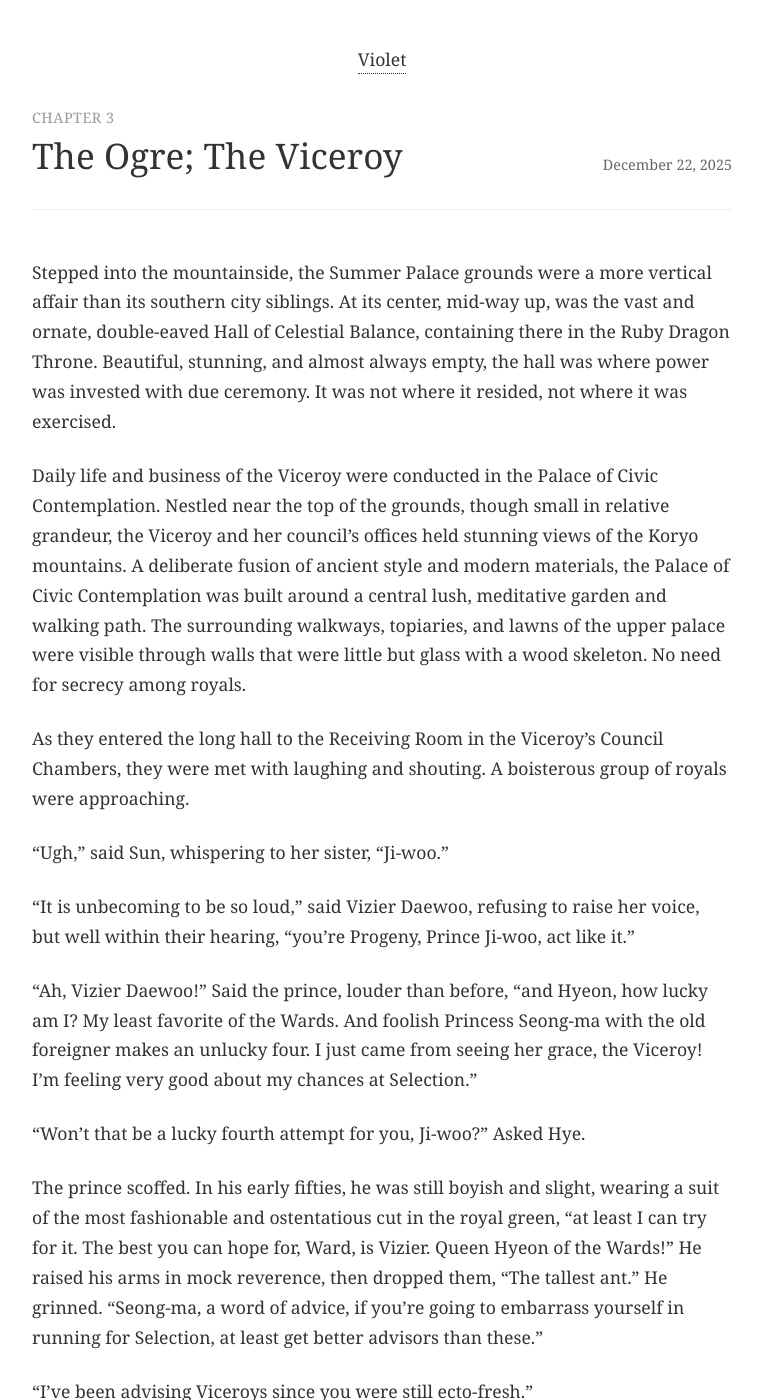
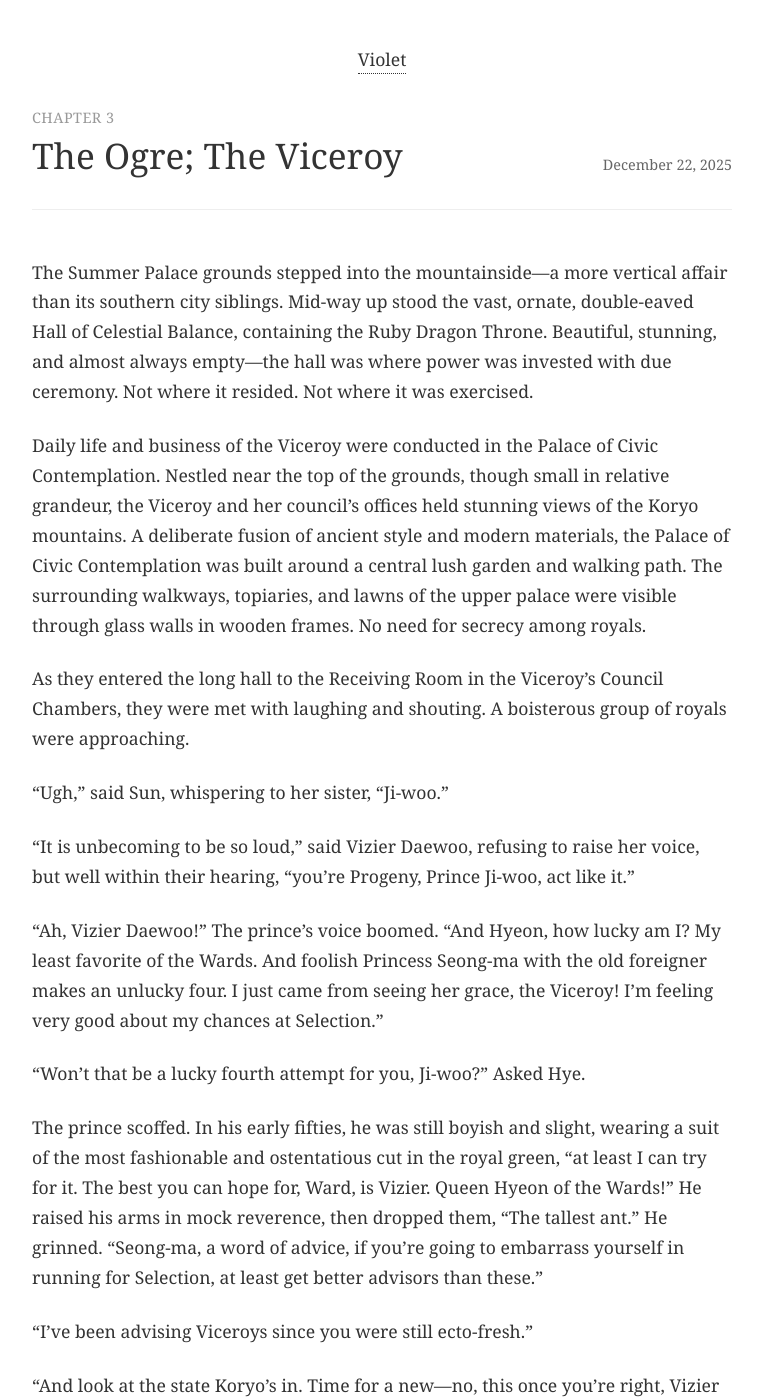
Before and after one commit to kmunki/kmunki.github.io, a Jekyll site: the page built from _fiction/violet/013-chapter-03.md, in a window 1280 px wide and 1400 px high, scrolled down 243 px. Shown: the whole window, without its empty margins (258-1020 px from the left). Built offline with Jekyll 4.4.1, drawn with Linux system fonts in a browser that asks for light colours; some of the changed text lies outside the part shown.

Commit message:
Polish Ch 3: Structure, geography, rhythm
Applied 7 improvements:
- Opening geography: subject-first construction
- Hall description: fragment rhythm for emphasis
- Palace description: cleaner glass wall phrasing
- Ji-woo entrance: active verb 'boomed'
- Sun's dismissal: tightened rhythm
- Technical fixes: 'did earned' → 'earned', dialogue tags

Preserved free-indirect discourse and voice.

🤖 Generated with [Claude Code](https://claude.com/claude-code)

Co-Authored-By: Claude <noreply@anthropic.com>

```diff
--- a/_fiction/violet/013-chapter-03.md
+++ b/_fiction/violet/013-chapter-03.md
@@ -7,9 +7,9 @@ permalink: /fiction/violet/chapter-03/
 act: 1
 date: December 22, 2025
 ---
-Stepped into the mountainside, the Summer Palace grounds were a more vertical affair than its southern city siblings. At its center, mid-way up, was the vast and ornate, double-eaved Hall of Celestial Balance, containing there in the Ruby Dragon Throne. Beautiful, stunning, and almost always empty, the hall was where power was invested with due ceremony. It was not where it resided, not where it was exercised.
+The Summer Palace grounds stepped into the mountainside—a more vertical affair than its southern city siblings. Mid-way up stood the vast, ornate, double-eaved Hall of Celestial Balance, containing the Ruby Dragon Throne. Beautiful, stunning, and almost always empty—the hall was where power was invested with due ceremony. Not where it resided. Not where it was exercised.
 
-Daily life and business of the Viceroy were conducted in the Palace of Civic Contemplation. Nestled near the top of the grounds, though small in relative grandeur, the Viceroy and her council’s offices held stunning views of the Koryo mountains. A deliberate fusion of ancient style and modern materials, the Palace of Civic Contemplation was built around a central lush, meditative garden and walking path. The surrounding walkways, topiaries, and lawns of the upper palace were visible through walls that were little but glass with a wood skeleton. No need for secrecy among royals.
+Daily life and business of the Viceroy were conducted in the Palace of Civic Contemplation. Nestled near the top of the grounds, though small in relative grandeur, the Viceroy and her council's offices held stunning views of the Koryo mountains. A deliberate fusion of ancient style and modern materials, the Palace of Civic Contemplation was built around a central lush garden and walking path. The surrounding walkways, topiaries, and lawns of the upper palace were visible through glass walls in wooden frames. No need for secrecy among royals.
 
 As they entered the long hall to the Receiving Room in the Viceroy’s Council Chambers, they were met with laughing and shouting. A boisterous group of royals were approaching.
 
@@ -17,7 +17,7 @@ As they entered the long hall to the Receiving Room in the Viceroy’s Council C
 
 “It is unbecoming to be so loud,” said Vizier Daewoo, refusing to raise her voice, but well within their hearing, “you’re Progeny, Prince Ji-woo, act like it.”
 
-“Ah, Vizier Daewoo!” Said the prince, louder than before, “and Hyeon, how lucky am I? My least favorite of the Wards. And foolish Princess Seong-ma with the old foreigner makes an unlucky four. I just came from seeing her grace, the Viceroy! I’m feeling very good about my chances at Selection.”
+"Ah, Vizier Daewoo!" The prince's voice boomed. "And Hyeon, how lucky am I? My least favorite of the Wards. And foolish Princess Seong-ma with the old foreigner makes an unlucky four. I just came from seeing her grace, the Viceroy! I'm feeling very good about my chances at Selection."
 
 “Won’t that be a lucky fourth attempt for you, Ji-woo?” Asked Hye.
 
@@ -51,7 +51,7 @@ Now here she was, asking some foreign-born rearer brought in by her predecessor
 
 Hah! What power? She could not get even this old foreign rearer to come to heel.
 
-“You see, General?” Said Viceroy Yi In-yeong, leader of the New Joseon dynasty and Koryo head of state. She lacked Sun’s cheekbones and almond eyes, thought Hye, but not her gaze. Beautiful and sharp, like sunlight through a loupe. Where it lingered, it burned. Save upon the Sifu, who remained cool as ever. The rest of the room shifted with discomfort.
+"You see, General?" said Viceroy Yi In-yeong, leader of the New Joseon dynasty and Koryo head of state. She lacked Sun's cheekbones and almond eyes, thought Hye, but not her gaze. Beautiful and sharp, like sunlight through a loupe. Where it lingered, it burned. Save upon the Sifu, who remained cool as ever. The rest of the room shifted with discomfort.
 
 “Sifu,” said Vizier Daewoo, attempting to placate, “this is within—”
 
```
Also changed, not shown: other parts of _fiction/violet/013-chapter-03.md (+7 -7 lines).
